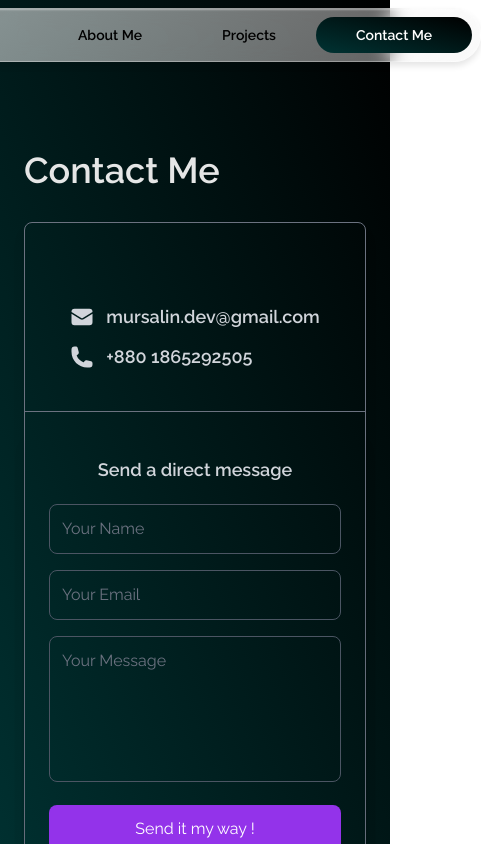
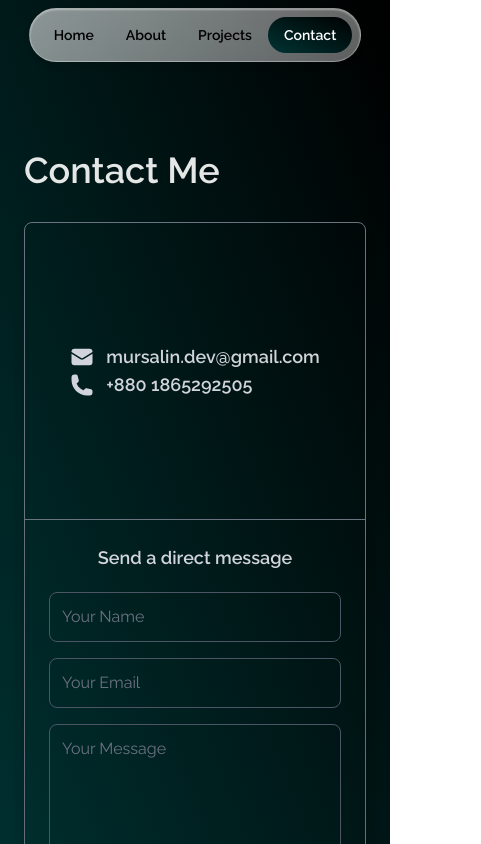
Before and after one commit to MursalinDevOps/mn-dev-portfolio, a React (Vite) app: page /contact in a window 390 px wide. Shown: the top 844 px of the page, 481 px wide, since content can reach past the window. Built offline with nearby package versions, Linux system fonts and the light colour scheme; a web font is replaced by a local one.

Commit message:
site has been made responsive

```diff
--- a/src/components/Contact/ContactMe.jsx
+++ b/src/components/Contact/ContactMe.jsx
@@ -33,10 +33,10 @@ const ContactMe = () => {
             {/* Main Content */}
             <div className="md:w-10/12 mx-auto pt-20">
                 <h2 className="text-4xl font-semibold text-base-300 mb-8">Contact Me</h2>
-                <div className="grid grid-cols-12 gap-5 border border-gray-500 rounded-lg shadow-lg bg-transparent py-10">
+                <div className="grid grid-cols-12 md:gap-5 border border-gray-500 rounded-lg shadow-lg bg-transparent md:py-10">
                     {/* Contact Info */}
                     <div className="col-span-12 md:col-span-6 flex flex-col justify-center items-start p-10 space-y-4 border-b md:border-b-0 md:border-r border-gray-500">
-                        <div className="mx-auto space-y-3">
+                        <div className="mx-auto  py-20  md:py-0">
                             <p className="text-lg font-semibold text-gray-300 flex items-center">
                                 <svg xmlns="http://www.w3.org/2000/svg" viewBox="0 0 24 24" fill="currentColor" className="size-6">
                                     <path d="M1.5 8.67v8.58a3 3 0 0 0 3 3h15a3 3 0 0 0 3-3V8.67l-8.928 5.493a3 3 0 0 1-3.144 0L1.5 8.67Z" />
--- a/src/components/Hero/Hero.jsx
+++ b/src/components/Hero/Hero.jsx
@@ -17,9 +17,9 @@ const Hero = () => {
           </div>
         </div>
         <div className="relative animate__animated animate__fadeInLeftBig">
-          <h1 className="text-7xl font-semibold spaceGrotesk">
+          <h1 className="text-4xl md:text-7xl font-semibold spaceGrotesk">
             <span className="pl-14"> MERNSTACK</span> <br />
-            DEVELOPER{" "}
+            DEVELOPER
           </h1>
           {/* <button className=" border py-3 px-6 absolute bottom-1 -right-16 rounded-full text-white font-medium bg-gradient-to-r from-purple-900 via-purple-700 to-purple-900 hover:via-purple-400 shadow-md transition-transform transform hover:scale-105">
             Contact Me
@@ -27,7 +27,7 @@ const Hero = () => {
         </div>
       </div>
       {/* social icons */}
-      <div className="mt-10 flex gap-4">
+      <div className="mt-4 flex gap-4">
         <a
           href="https://github.com/MursalinDevOps"
           target="_blank"
--- a/src/components/Navbar/Navbar.jsx
+++ b/src/components/Navbar/Navbar.jsx
@@ -6,10 +6,10 @@ export default function NavBar() {
         <nav className="navbar flex justify-center">
             <div className="navbar-center flex border-base-300 rounded-full glossy-bg shadow-2xl md:hover:shadow-[0_0_20px_5px_#6d8787] transition-shadow duration-300">
                 <ul className="menu menu-horizontal text-black font-semibold">
-                <NavLink className="px-10 rounded-full py-2" to='/'>Home</NavLink>
-                <NavLink className="px-10 rounded-full py-2" to='/about'>About Me</NavLink>
-                <NavLink className="px-10 rounded-full py-2" to='/projects'>Projects</NavLink>
-                <NavLink className="px-10 rounded-full py-2" to='/contact'>Contact Me</NavLink>
+                <NavLink className="px-4 md:px-10 rounded-full py-2" to='/'>Home</NavLink>
+                <NavLink className="px-4 md:px-10 rounded-full py-2" to='/about'>About</NavLink>
+                <NavLink className="px-4 md:px-10 rounded-full py-2" to='/projects'>Projects</NavLink>
+                <NavLink className="px-4 md:px-10 rounded-full py-2" to='/contact'>Contact</NavLink>
                 </ul>
             </div>
 
--- a/src/components/Root.jsx
+++ b/src/components/Root.jsx
@@ -11,19 +11,18 @@ const Root = () => {
     {/*1. bg-gradient-to-tr from-[#003333] to-[#000000] */ }
     {/*2. bg-gradient-to-r from-[#1a001a] to-[#0a0a0a] */ }
     return (
-        <div className="w-full">
-            <header className=" bg-gradient-to-b from-[#003333] to-[#0a0a0a]
-             min-h-screen lg:min-h-svh">
+        <div className="w-full min-h-screen">
+            <header className="md:min-h-screen bg-gradient-to-b from-[#003333] to-[#0a0a0a] ">
                 {/* navbar */}
                 <Navbar></Navbar>
                 {/* hero */}
-                <div className="text-base-300 flex justify-center items-center lg:mt-32">
+                <div className="text-base-300 min-h-screen flex justify-center items-center md:block md:min-h-36 lg:mt-32 ">
                     <Hero></Hero>
                 </div>
             </header>
             {/* bg-gradient-to-r from-black/90 via-black to-black/90 */}
-            <main className="bg-[#0a0a0a] ">
-                <section>
+            <main className="bg-[#0a0a0a] text-center md:text-start">
+                <section className="px-6">
                     <TechStack></TechStack>
                 </section>
                 <section>
@@ -38,11 +37,11 @@ const Root = () => {
             </main>
             <footer className="bg-[#0a0a0a] py-5 text-base-300">
                 <div className="flex justify-center">
-                Made with  <span className="px-1 text-[#923ee6]">
-                    {/*  <svg xmlns="http://www.w3.org/2000/svg" viewBox="0 0 24 24" fill="currentColor" className="size-6">
+                    Made with  <span className="px-1 text-[#923ee6]">
+                        {/*  <svg xmlns="http://www.w3.org/2000/svg" viewBox="0 0 24 24" fill="currentColor" className="size-6">
                         <path d="m11.645 20.91-.007-.003-.022-.012a15.247 15.247 0 0 1-.383-.218 25.18 25.18 0 0 1-4.244-3.17C4.688 15.36 2.25 12.174 2.25 8.25 2.25 5.322 4.714 3 7.688 3A5.5 5.5 0 0 1 12 5.052 5.5 5.5 0 0 1 16.313 3c2.973 0 5.437 2.322 5.437 5.25 0 3.925-2.438 7.111-4.739 9.256a25.175 25.175 0 0 1-4.244 3.17 15.247 15.247 0 0 1-.383.219l-.022.012-.007.004-.003.001a.752.752 0 0 1-.704 0l-.003-.001Z" />
                     </svg> */}
-                    ❤️
+                        ❤️
                     </span>  by Mursalin
                 </div>
             </footer>
--- a/src/components/TechStack/TechStack.jsx
+++ b/src/components/TechStack/TechStack.jsx
@@ -14,7 +14,7 @@ const TechStack = () => {
             <h2 className="text-4xl font-semibold mb-2">Tech Stack</h2>
             <p className="">Technologies which I have learned and mostly use in my projects</p>
             </div>
-            <div className="grid grid-cols-3 md:grid-cols-4 lg:grid-cols-6 gap-3 text-base-100">
+            <div className="grid grid-cols-2 md:grid-cols-4 lg:grid-cols-6 gap-3 text-base-100">
             {
                 technologies.map((technology,idx)=><div key={idx} className="bg-white/10 backdrop-blur-xl border border-white/20 rounded p-4 flex gap-4 items-center text-center transition duration-300 ease-in-out hover:bg-opacity-90 hover:scale-105 ">
                     <div className="w-10 h-10">
```
